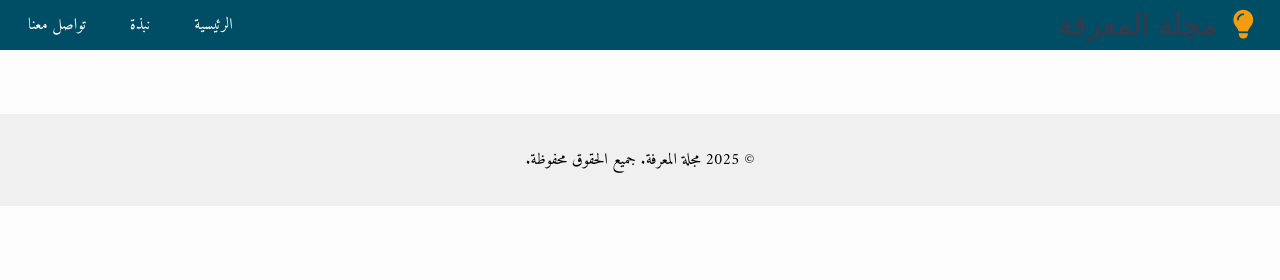
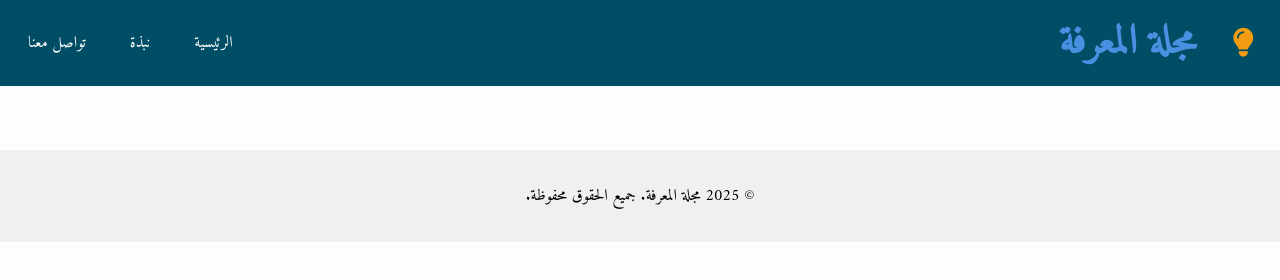
Before and after one commit to yacinTech/frontendmagazineofknowldg, a plain HTML site: page article.html in a window 1280 px wide. Drawn offline with Linux system fonts and the light colour scheme.

Commit message:
Update article.html

```diff
--- a/article.html
+++ b/article.html
@@ -12,7 +12,7 @@
   <header class="navbar">
     <div class="logo">
       <a href="index.html"><i class="fas fa-lightbulb"></i></a>
-      <a href="index.html"></a><span>مجلة المعرفة</span></a>
+      <a href="index.html"></a><span class="site-title">مجلة المعرفة</span></a>
     </div>
     <nav>
       <ul class="nav-links">
```
